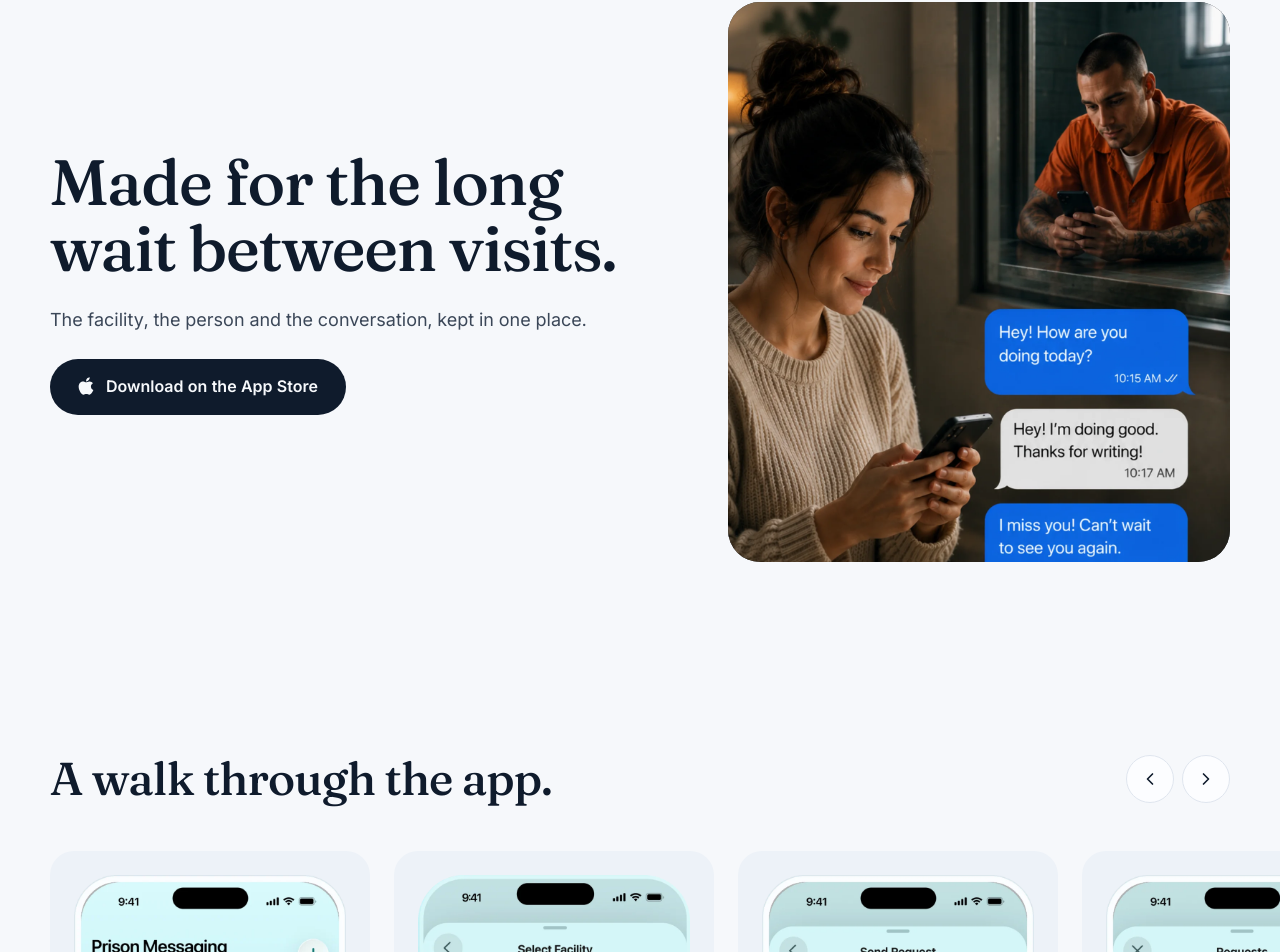
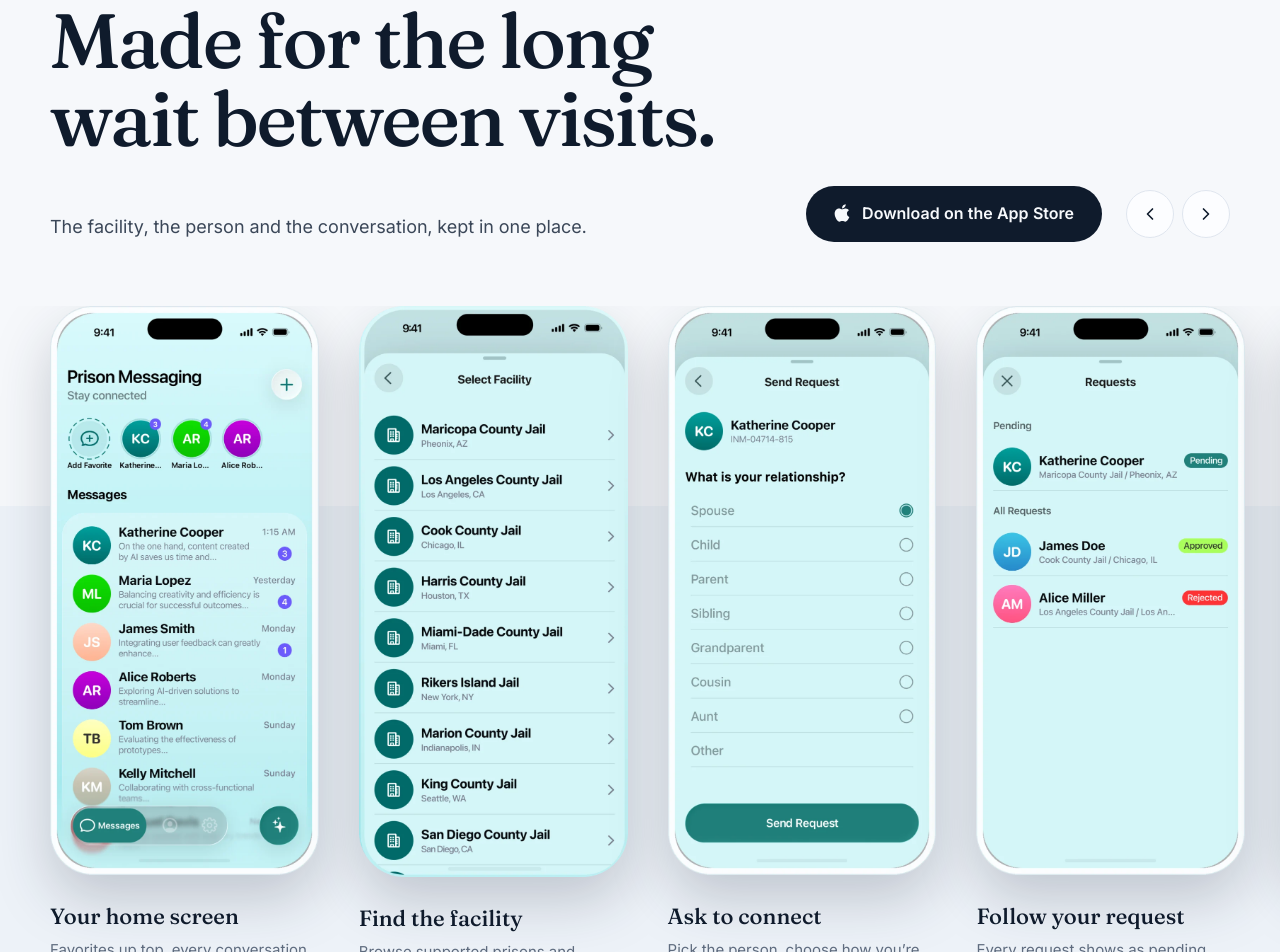
Before and after one commit to norin-web/GTLO2, a React (Vite) app: page /app in a window 1280 px wide. Shown: the part 176-1128 px from the top of the page. Built offline with nearby package versions, Linux system fonts and the light colour scheme.

Commit message:
Rebuild the App hero around a shelf of real screens

```diff
--- a/src/app/pages/OurApp.tsx
+++ b/src/app/pages/OurApp.tsx
@@ -6,43 +6,34 @@ import Btn from "../components/Btn";
 
 export default function OurApp() {
   const rail = useRef<HTMLDivElement>(null);
-  // one card per click; the rail snaps, so the step only has to be roughly right
+  // one screen per click; the rail snaps, so the step only has to be roughly right
   const slide = (dir: number) => {
-    const card = rail.current?.querySelector<HTMLElement>(".tour__item");
-    rail.current?.scrollBy({ left: dir * ((card?.offsetWidth ?? 300) + 24), behavior: "smooth" });
+    const card = rail.current?.querySelector<HTMLElement>(".shelf__item");
+    rail.current?.scrollBy({ left: dir * ((card?.offsetWidth ?? 280) + 40), behavior: "smooth" });
   };
 
   return (
     <>
-      {/* Hero: the two people every message connects */}
-      <section className="phero">
-        <div className="container phero__grid">
-          <div className="phero__copy">
-            <h1 className="h-page">Made for the long wait between visits.</h1>
+      {/* Hero: the app itself is the picture, seven real screens on one shelf */}
+      <section className="apphero">
+        <div className="container">
+          <h1 className="h-page apphero__title">Made for the long wait between visits.</h1>
+          <div className="apphero__row">
             <p className="lead">The facility, the person and the conversation, kept in one place.</p>
-            <div className="hero__cta">
+            <div className="apphero__actions">
               <Btn href={app.url}>Download on the App Store</Btn>
+              <div className="shelf__nav">
+                <button className="shelf__arrow" aria-label="Previous screens" onClick={() => slide(-1)}><ChevronLeft size={20} /></button>
+                <button className="shelf__arrow" aria-label="Next screens" onClick={() => slide(1)}><ChevronRight size={20} /></button>
               </div>
             </div>
-          <figure className="phero__photo">
-            <img src={img("/images/together.webp")} alt="A woman texting at home while a man reads a message inside a facility" width={1400} height={2488} />
-          </figure>
-        </div>
-      </section>
-
-      {/* Horizontal tour */}
-      <section className="section tour">
-        <div className="container tour__head">
-          <h2 className="h2">A walk through the app.</h2>
-          <div className="tour__nav">
-            <button className="tour__arrow" aria-label="Previous screens" onClick={() => slide(-1)}><ChevronLeft size={20} /></button>
-            <button className="tour__arrow" aria-label="Next screens" onClick={() => slide(1)}><ChevronRight size={20} /></button>
           </div>
         </div>
-        <div className="tour__rail" tabIndex={0} aria-label="App screens" ref={rail}>
+        <div className="shelf">
+          <div className="shelf__rail" tabIndex={0} aria-label="App screens" ref={rail}>
             {tour.map((t, i) => (
-            <figure key={t.title} className="tour__item">
-              <img src={img(t.img)} alt={t.alt} width={380} height={807} loading={i < 2 ? "eager" : "lazy"} />
+              <figure key={t.title} className="shelf__item">
+                <img src={img(t.img)} alt={t.alt} width={380} height={807} loading={i < 3 ? "eager" : "lazy"} />
                 <figcaption>
                   <b>{t.title}</b>
                   <span>{t.text}</span>
@@ -50,10 +41,11 @@ export default function OurApp() {
               </figure>
             ))}
           </div>
+        </div>
       </section>
 
       {/* Store facts + subscription */}
-      <section className="section section--mist">
+      <section className="section">
         <div className="container facts">
           <div className="storecard">
             <div className="storecard__head">
--- a/src/styles/index.css
+++ b/src/styles/index.css
@@ -24,7 +24,6 @@
   --blue-soft: #e4eeff;
   --on-ink: #f7f9fc;
   --on-ink-muted: #b7c2d3;
-  --photo-ground: #2b3036;
   --danger: #b8322b;
   --ok-bg: #e6f6ef;
   --ok-ink: #18624a;
@@ -236,30 +235,35 @@ ul, ol { padding: 0; list-style: none; }
 .phero { padding: clamp(48px, 7vw, 96px) 0 clamp(48px, 6vw, 80px); }
 .phero--short { padding-bottom: 40px; }
 .phero__narrow { display: grid; gap: 24px; justify-items: start; max-width: calc(860px + var(--gutter) * 2); margin-left: max(0px, calc((100% - var(--container) - var(--gutter) * 2) / 2)); }
-.phero__grid { display: grid; grid-template-columns: minmax(0, 1.1fr) minmax(0, 0.9fr); gap: var(--col-gap); align-items: center; }
-.phero__copy { display: grid; gap: 24px; justify-items: start; }
-.phero__photo { border-radius: var(--r-panel); overflow: hidden; background: var(--photo-ground); color: var(--on-ink); height: clamp(420px, 44vw, 560px); }
-.phero__photo img { width: 100%; height: 100%; object-fit: cover; object-position: center 30%; }
 .wide-photo { width: 100%; height: clamp(280px, 36vw, 480px); object-fit: cover; object-position: center 40%; border-radius: var(--r-panel); }
-@media (max-width: 900px) { .phero__grid { grid-template-columns: minmax(0, 1fr); gap: 40px; } .phero__photo { height: 400px; } }
 
-/* ── App tour ─────────────────────────────────────────────── */
-.tour { overflow: hidden; }
-.tour__head { display: flex; justify-content: space-between; align-items: end; gap: 24px; margin-bottom: 40px; }
-.tour__nav { display: flex; gap: 8px; }
-.tour__arrow { width: 48px; height: 48px; flex: none; border-radius: 50%; display: grid; place-items: center; background: var(--surface); border: 1px solid var(--line); color: var(--ink); transition: border-color 0.2s; }
-.tour__arrow:hover { border-color: var(--ink); }
-.tour__arrow:active { transform: scale(0.96); }
-.tour__rail {
-  display: flex; gap: 24px; overflow-x: auto; scroll-snap-type: x mandatory; padding: 8px max(var(--gutter), calc((100vw - var(--container)) / 2)) 24px;
-  scroll-padding-left: max(var(--gutter), calc((100vw - var(--container)) / 2)); scrollbar-width: thin;
+/* ── App hero: a shelf of real screens ─────────────────── */
+.apphero { padding-top: clamp(48px, 7vw, 96px); }
+.apphero__title { font-size: clamp(40px, 6vw, 80px); line-height: 1.02; letter-spacing: -0.03em; max-width: 13em; }
+.apphero__row { display: flex; justify-content: space-between; align-items: end; gap: 24px var(--col-gap); flex-wrap: wrap; margin-top: 28px; padding-bottom: clamp(40px, 5vw, 64px); }
+.apphero__actions { display: flex; align-items: center; gap: 24px; }
+.shelf { background: linear-gradient(to bottom, transparent 0 200px, var(--mist) 200px); padding-bottom: clamp(56px, 7vw, 96px); }
+.shelf__rail {
+  display: flex; gap: 40px; overflow-x: auto; scroll-snap-type: x mandatory; scrollbar-width: none;
+  padding: 0 max(var(--gutter), calc((100vw - var(--container)) / 2)) 8px;
+  scroll-padding-left: max(var(--gutter), calc((100vw - var(--container)) / 2));
 }
-.tour__item { flex: none; width: clamp(260px, 26vw, 320px); scroll-snap-align: start; display: grid; gap: 20px; }
-.tour__item img { background: var(--mist); border-radius: var(--r-card); padding: 24px 24px 0; aspect-ratio: 4 / 5; object-fit: cover; object-position: top; width: 100%; height: auto; }
-.tour__item figcaption { display: grid; gap: 4px; }
-.tour__item b { font-family: var(--serif); font-weight: 500; font-size: 22px; color: var(--ink); }
-.tour__item span { color: var(--muted); }
-@media (max-width: 760px) { .tour__arrow { display: none; } }
+.shelf__rail::-webkit-scrollbar { display: none; }
+.shelf__item { flex: none; width: clamp(220px, 21vw, 272px); scroll-snap-align: start; display: grid; gap: 24px; align-content: start; }
+.shelf__item img { width: 100%; height: auto; filter: drop-shadow(0 24px 28px rgb(var(--shadow-ink) / 0.2)); }
+.shelf__item figcaption { display: grid; gap: 4px; }
+.shelf__item b { font-family: var(--serif); font-weight: 500; font-size: 22px; color: var(--ink); }
+.shelf__item span { color: var(--muted); font-size: 15px; }
+.shelf__nav { display: flex; gap: 8px; }
+.shelf__arrow { width: 48px; height: 48px; flex: none; border-radius: 50%; display: grid; place-items: center; background: var(--surface); border: 1px solid var(--line); color: var(--ink); transition: border-color 0.2s; }
+.shelf__arrow:hover { border-color: var(--ink); }
+.shelf__arrow:active { transform: scale(0.96); }
+@media (max-width: 760px) {
+  .shelf__nav { display: none; }
+  .shelf { background: linear-gradient(to bottom, transparent 0 140px, var(--mist) 140px); }
+  .shelf__rail { gap: 24px; }
+  .shelf__item { width: 210px; }
+}
 
 /* ── Store facts + subscription ───────────────────────────── */
 .facts { display: grid; grid-template-columns: minmax(0, 1fr) minmax(0, 1fr); gap: var(--col-gap); }
```
Lines whose indentation alone changed are shown as unchanged.
